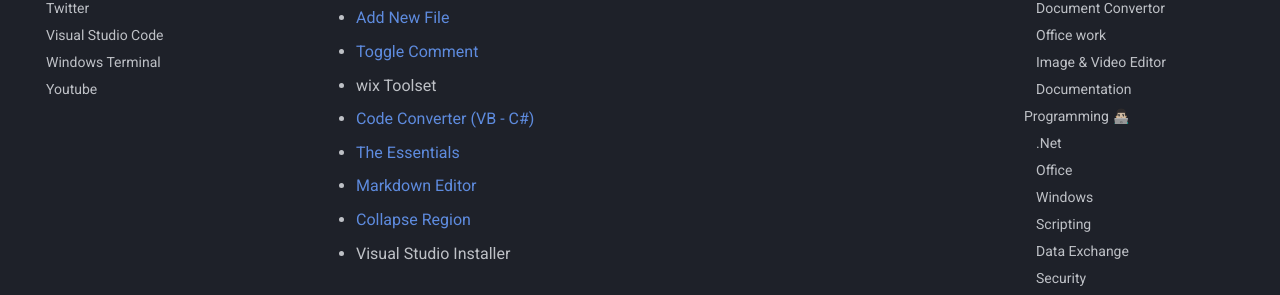
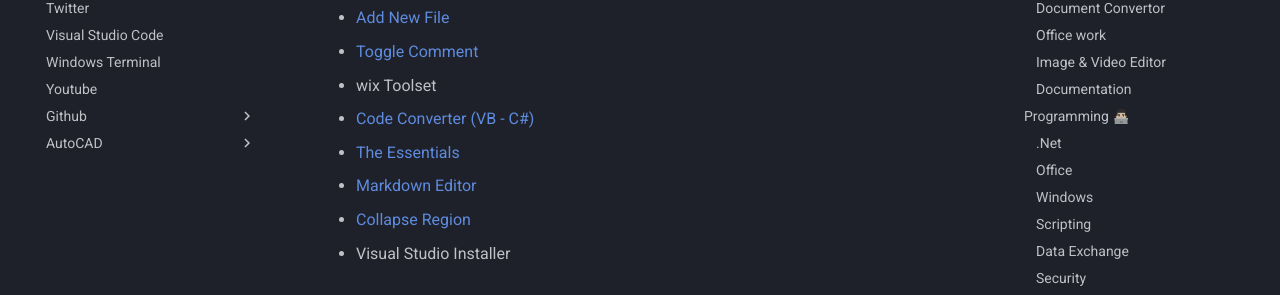
Before and after one commit to NodesAutomations/Development, an MkDocs documentation site: the page built from docs/index.md, in a window 1280 px wide. Shown: the part 420-715 px from the top of the page. Built offline with MkDocs 1.6.1 and Material for MkDocs 9.7.7, drawn with Linux system fonts in a browser that asks for light colours.

Commit message:
Git hub and autocad folder added

```diff
--- a/mkdocs.yml
+++ b/mkdocs.yml
@@ -1,7 +1,6 @@
 # Site settings
 site_name: Development
 site_url: https://nodesautomations.com/Development/
-use_directory_urls: false
 
 # Navigation Tree
 nav:
@@ -20,6 +19,18 @@
     - Visual Studio Code: Visual Studio Code.md
     - Windows Terminal: Windows Terminal.md
     - Youtube: Youtube.md
+    - Github:
+      - Github Basics: Github/1 Github Basics.md
+      - Github Keyboard Shortcuts: Github/2 Github Keyboard Shortcuts.md
+      - Github Markdown: Github/3 Github Markdown.md
+      - Github Repo Naming System: Github/4 Github Repo Naming System.md
+    - AutoCAD:
+      - Anonymous Blocks: AutoCAD/Anonymous Blocks.md
+      - Commands: AutoCAD/Commands.md
+      - Custom Cuix: AutoCAD/Custom Cuix.md
+      - Custom Tool Pallets: AutoCAD/Custom Tool Pallets.md
+      - Open Autocad Files as read Only: AutoCAD/Open Autocad Files as read Only.md
+      - Settings: AutoCAD/Settings.md
 
 # Theme
 theme:
```
Also changed, not shown: docs/AutoCAD/Anonymous Blocks.md (renamed from AutoCAD/Anonymous Blocks.md), docs/AutoCAD/Commands.md (renamed from AutoCAD/Commands.md), docs/AutoCAD/Custom Cuix.md (renamed from AutoCAD/Custom Cuix.md), docs/AutoCAD/Custom Tool Pallets.md (renamed from AutoCAD/Custom Tool Pallets.md), docs/AutoCAD/Open Autocad Files as read Only.md (renamed from AutoCAD/Open Autocad Files as read Only.md), docs/AutoCAD/Settings.md (renamed from AutoCAD/Settings.md), docs/Github/1 Github Basics.md (renamed from Github/1 Github Basics.md), docs/Github/2 Github Keyboard Shortcuts.md (renamed from Github/2 Github Keyboard Shortcuts.md), docs/Github/3 Github Markdown.md (renamed from Github/3 Github Markdown.md), docs/Github/4 Github Repo Naming System.md (renamed from Github/4 Github Repo Naming System.md).
